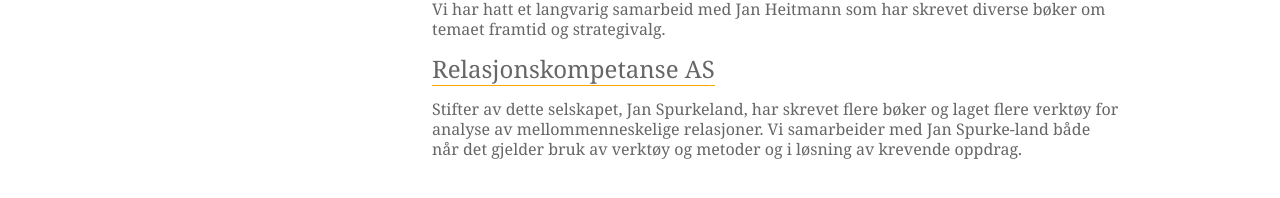
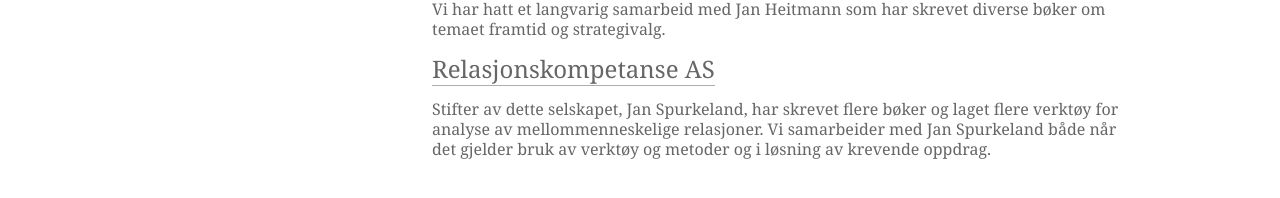
Before and after one commit to batfink/ledelseogdialog.no, a Jekyll site: the page built from samarbeidspartnere/05-index.md, in a window 1280 px wide. Shown: the part 501-699 px from the top of the page. Built offline with Jekyll 4.4.1, drawn with Linux system fonts in a browser that asks for light colours; Markdown is read by kramdown in place of the engine named in the settings.

Commit message:
Updated 05-index.md

```diff
--- a/samarbeidspartnere/05-index.md
+++ b/samarbeidspartnere/05-index.md
@@ -21,7 +21,7 @@
 
 ## [Relasjonskompetanse AS][]
 
-Stifter av dette selskapet, Jan Spurkeland, har skrevet flere bøker og laget flere verktøy for analyse av mellommenneskelige relasjoner. Vi samarbeider med Jan Spurke-land både når det gjelder bruk av verktøy og metoder og i løsning av krevende oppdrag.
+Stifter av dette selskapet, Jan Spurkeland, har skrevet flere bøker og laget flere verktøy for analyse av mellommenneskelige relasjoner. Vi samarbeider med Jan Spurkeland både når det gjelder bruk av verktøy og metoder og i løsning av krevende oppdrag.
 
 
 [Master Management Norge AS]: http://www.master.no/
```
